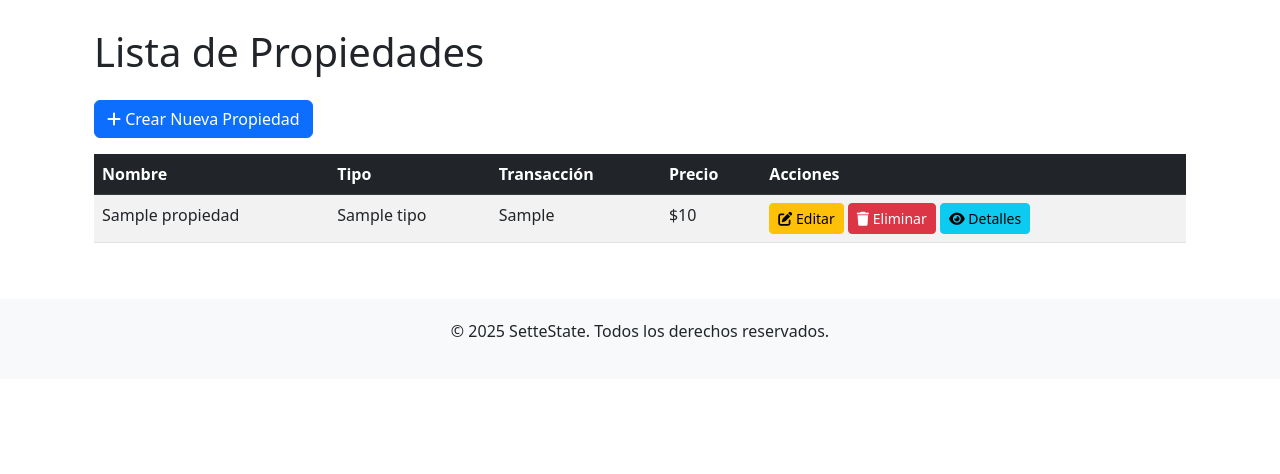
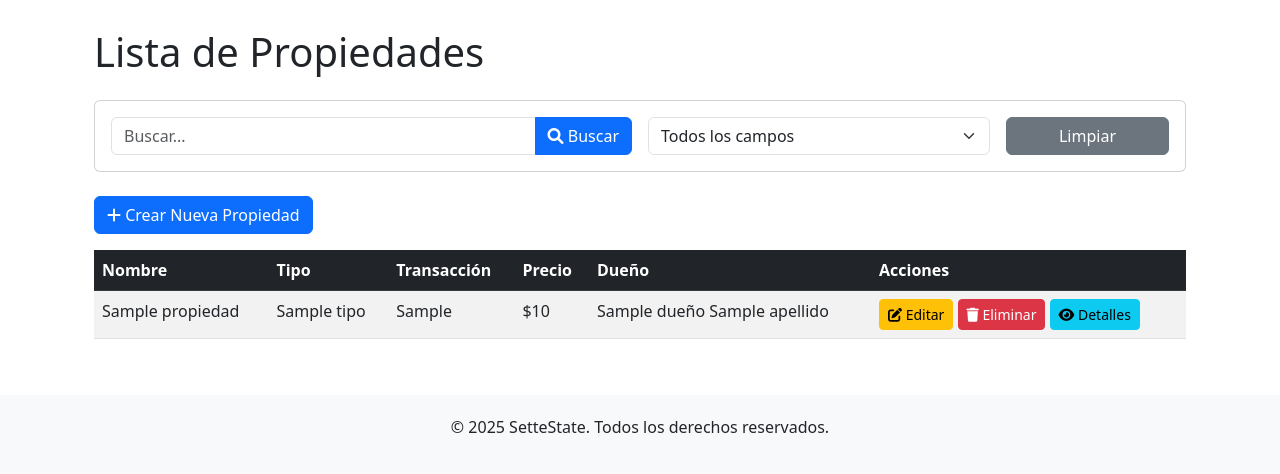
Before and after one commit to JereGun/SettEstate, a Django app: template settestate/templates/propiedad/propiedad_list.html in a window 1280 px wide. Shown: the part 56-530 px from the top of the page. Run offline with Django 5.2, Linux system fonts and the light colour scheme; the template is opened without the code that fills it: most values are stand-ins (such as "Sample title", 1, 10 or a date in 2020).

Commit message:
Implementacion de la funcion de busqueda en el modelo Propiedad

```diff
--- a/settestate/templates/propiedad/propiedad_list.html
+++ b/settestate/templates/propiedad/propiedad_list.html
@@ -5,6 +5,31 @@
 {% block content %}
 <div class="container mt-4">
     <h1 class="mb-4">Lista de Propiedades</h1>
+        <!-- Formulario de búsqueda -->
+        <div class="card mb-4">
+            <div class="card-body">
+                <form method="get" class="row g-3">
+                    <div class="col-md-6">
+                        <div class="input-group">
+                            <input type="text" name="search" class="form-control" placeholder="Buscar..." value="{{ search_query }}">
+                            <button class="btn btn-primary" type="submit">
+                                <i class="fas fa-search"></i> Buscar
+                            </button>
+                        </div>
+                    </div>
+                    <div class="col-md-4">
+                        <select name="field" class="form-select">
+                            <option value="all" {% if search_field == 'all' %}selected{% endif %}>Todos los campos</option>
+                            <option value="nombre" {% if search_field == 'nombre' %}selected{% endif %}>Nombre</option>
+                            <option value="dueño" {% if search_field == 'dueño' %}selected{% endif %}>Dueño</option>
+                        </select>
+                    </div>
+                    <div class="col-md-2">
+                        <a href="{% url 'propiedad_list' %}" class="btn btn-secondary w-100">Limpiar</a>
+                    </div>
+                </form>
+            </div>
+        </div>
     <a href="{% url 'propiedad_create' %}" class="btn btn-primary mb-3">
         <i class="fas fa-plus"></i> Crear Nueva Propiedad
     </a>
@@ -16,6 +41,7 @@
                     <th>Tipo</th>
                     <th>Transacción</th>
                     <th>Precio</th>
+                    <th>Dueño</th>
                     <th>Acciones</th>
                 </tr>
             </thead>
@@ -26,6 +52,7 @@
                     <td>{{ propiedad.tipo }}</td>
                     <td>{{ propiedad.alquiler_venta }}</td>
                     <td>${{ propiedad.precio }}</td>
+                    <td>{{ propiedad.dueño.nombre}} {{ propiedad.dueño.apellido }}</td>
                     <td>
                         <a href="{% url 'propiedad_editar' propiedad.pk %}" class="btn btn-sm btn-warning">
                             <i class="fas fa-edit"></i> Editar
```
Also changed, not shown: settestate/propiedad/views.py (+30 -0 lines).
